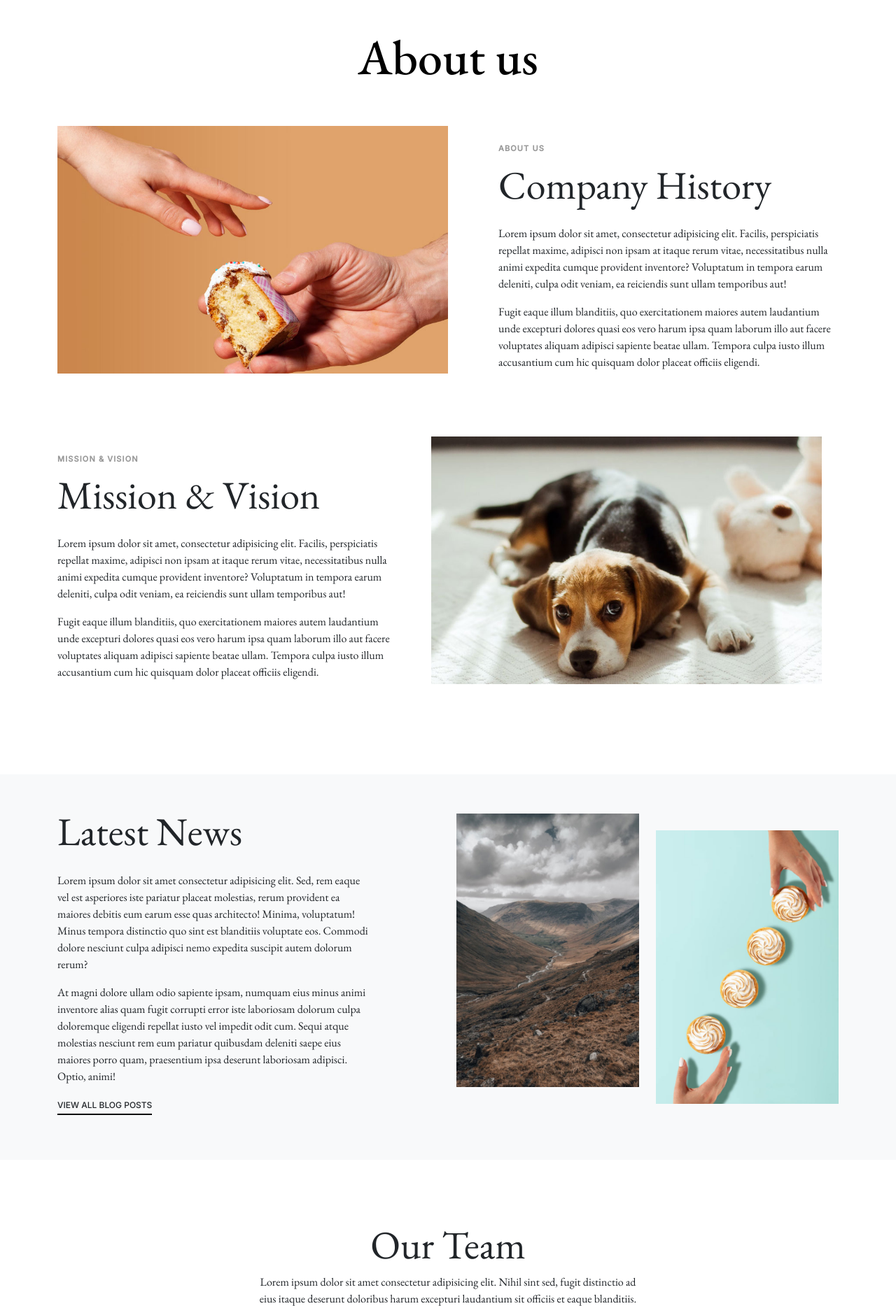
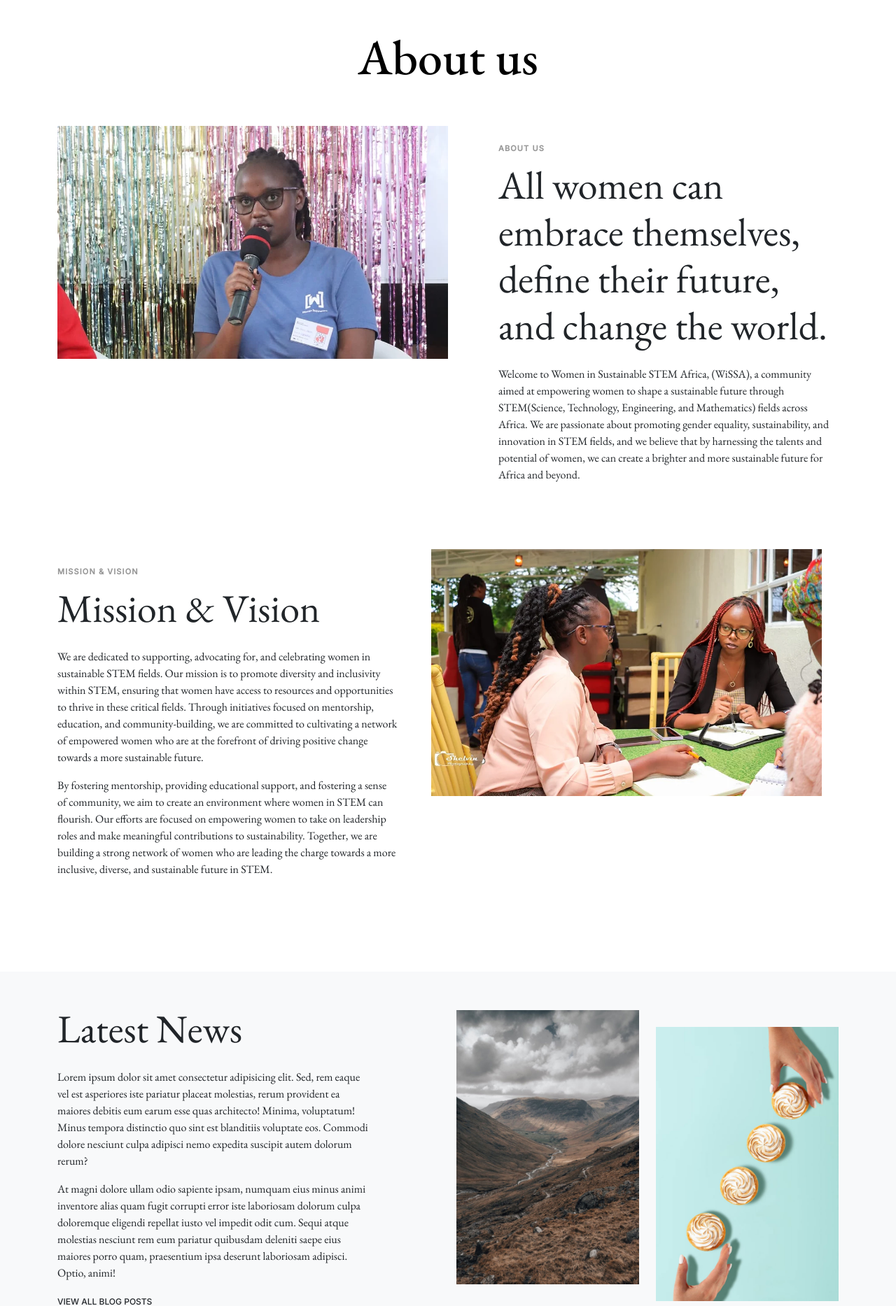
Before and after one commit to Stefan881/Women_In_Sustainable_STEM_Africa, a Django app: page /about in a window 1280 px wide. Shown: the part 90-1957 px from the top of the page at 70% size. Run offline with Django 4.2, Linux system fonts and the light colour scheme; some libraries are stand-ins or nearby versions; some web fonts are replaced.

Commit message:
about page

```diff
--- a/WiSSA/templates/about.html
+++ b/WiSSA/templates/about.html
@@ -16,27 +16,38 @@
 
           <div class="d-md-flex post-entry-2 half">
             <a href="#" class="me-4 thumbnail">
-              <img src="{% static 'assets/img/post-landscape-2.jpg' %}" alt="" class="img-fluid">
+              <img src="{% static 'assets/img/NINE.webp' %}" alt="" class="img-fluid">
             </a>
             <div class="ps-md-5 mt-4 mt-md-0">
               <div class="post-meta mt-4">About us</div>
-              <h2 class="mb-4 display-4">Company History</h2>
+              <h2 class="mb-4 display-4">All women can embrace themselves, define their future, and change the world.</h2>
 
-              <p>Lorem ipsum dolor sit amet, consectetur adipisicing elit. Facilis, perspiciatis repellat maxime, adipisci non ipsam at itaque rerum vitae, necessitatibus nulla animi expedita cumque provident inventore? Voluptatum in tempora earum deleniti, culpa odit veniam, ea reiciendis sunt ullam temporibus aut!</p>
-              <p>Fugit eaque illum blanditiis, quo exercitationem maiores autem laudantium unde excepturi dolores quasi eos vero harum ipsa quam laborum illo aut facere voluptates aliquam adipisci sapiente beatae ullam. Tempora culpa iusto illum accusantium cum hic quisquam dolor placeat officiis eligendi.</p>
+              <p>Welcome to Women in Sustainable STEM Africa, (WiSSA),  a community aimed at empowering women to shape a sustainable future through STEM(Science, Technology, Engineering, and Mathematics)  fields across Africa.
+
+                We are passionate about promoting gender equality, sustainability, and innovation in STEM fields, and we believe that by harnessing the talents and potential of women, we can create a brighter and more sustainable future for Africa and beyond.
+
+                </p>
+              <p></p>
             </div>
           </div>
 
           <div class="d-md-flex post-entry-2 half mt-5">
             <a href="#" class="me-4 thumbnail order-2">
-              <img src="{% static 'assets/img/post-landscape-1.jpg' %}" alt="" class="img-fluid">
+              <img src="{% static 'assets/img/TEN.webp' %}" alt="" class="img-fluid">
             </a>
             <div class="pe-md-5 mt-4 mt-md-0">
               <div class="post-meta mt-4">Mission &amp; Vision</div>
               <h2 class="mb-4 display-4">Mission &amp; Vision</h2>
 
-              <p>Lorem ipsum dolor sit amet, consectetur adipisicing elit. Facilis, perspiciatis repellat maxime, adipisci non ipsam at itaque rerum vitae, necessitatibus nulla animi expedita cumque provident inventore? Voluptatum in tempora earum deleniti, culpa odit veniam, ea reiciendis sunt ullam temporibus aut!</p>
-              <p>Fugit eaque illum blanditiis, quo exercitationem maiores autem laudantium unde excepturi dolores quasi eos vero harum ipsa quam laborum illo aut facere voluptates aliquam adipisci sapiente beatae ullam. Tempora culpa iusto illum accusantium cum hic quisquam dolor placeat officiis eligendi.</p>
+              <p>
+                We are dedicated to supporting, advocating for, and celebrating women in sustainable STEM fields. Our mission is to promote diversity and inclusivity within STEM, ensuring that women have access to resources and opportunities to thrive in these critical fields. Through initiatives focused on mentorship, education, and community-building, we are committed to cultivating a network of empowered women who are at the forefront of driving positive change towards a more sustainable future.</p>
+              <p>By fostering mentorship, providing educational support, and fostering a sense of community, we aim to create an environment where women in STEM can flourish. Our efforts are focused on empowering women to take on leadership roles and make meaningful contributions to sustainability. Together, we are building a strong network of women who are leading the charge towards a more inclusive, diverse, and sustainable future in STEM.
+
+
+
+
+
+              </p>
             </div>
           </div>
 
@@ -80,7 +91,7 @@
             </div>
           </div>
           <div class="col-lg-4 text-center mb-5">
-            <img src="{% static 'assets/img/person-1.jpg' %}" alt="" class="img-fluid rounded-circle w-50 mb-4">
+            <img src="{% static 'assets/img/person-1.jp' %}" alt="" class="img-fluid rounded-circle w-50 mb-4">
             <h4>Cameron Williamson</h4>
             <span class="d-block mb-3 text-uppercase">Founder &amp; CEO</span>
             <p>Lorem ipsum dolor sit amet, consectetur adipisicing elit. Facilis, perspiciatis repellat maxime, adipisci non ipsam at itaque rerum vitae, necessitatibus nulla animi expedita cumque provident inventore? Voluptatum in tempora earum deleniti, culpa odit veniam, ea reiciendis sunt ullam temporibus aut!</p>
```
